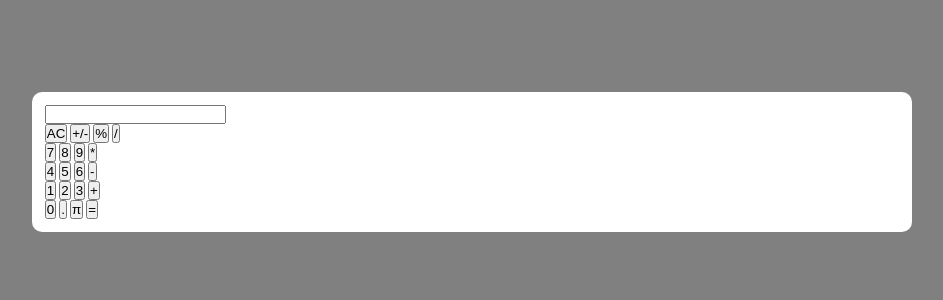
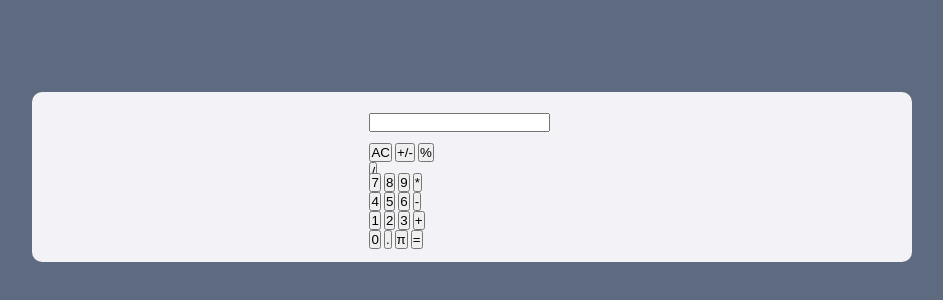
Before and after one commit to Ruben-JR/Calculadora, a plain HTML site: page index.html in a window 1280 px wide. Shown: the part 108-408 px from the top of the page, without its empty margins (168-1111 px from the left). Drawn offline with Linux system fonts and the light colour scheme.

Commit message:
Adding css style for calculator

```diff
--- a/css/index.css
+++ b/css/index.css
@@ -6,19 +6,45 @@
 body{
        font-size: 12px;
        font-family: 'Times New Roman', Times, serif;
-       background-color: grey;
+       background-color: #5e6a7f;
 }
 
 .container{
        margin: 200px;
-       background-color: white;
+       background-color: #f3f2f7;
        padding: 1%;
        border-radius: 10px;
        border-color: black;
 }
 
-.container-01{
-       margin-top: 5%;
-       margin-left: 5%;
+.container-1{
+       height: 30px;
+       width: 60px;
+       margin-top: 1%;
+       margin-left: 38%;
+       border: none;
+}
 
+.container-2_1{
+       height: 30px;
+       width: 70px;
+       margin-left: 38%;
+       /*position: relative;
+       display: inline;*/
 }
+
+.container-2_2{
+       margin-left: 38%;
+}
+
+.container-2_3{
+       margin-left: 38%;
+}
+
+.container-2_4{
+       margin-left: 38%;
+}
+
+.container-2_5{
+       margin-left: 38%;
+}
--- a/index.html
+++ b/index.html
@@ -12,41 +12,41 @@
 <body>
        <div class="container" id="master">
               <!--Input para receber os numeros-->
-              <div class="container-0.1" id="input">
+              <div class="container-1" id="input">
                      <input type="text" id="campo">
               </div>
 
               <!--Numeros e sinais-->
-              <div class="container-0.2" id="output">
-                     <div class="container-2.1">
+              <div class="container-2" id="output">
+                     <div class="container-2_1">
                             <button type="button" id="clear">AC</button>
                             <button type="button" id="more/less">+/-</button>
                             <button type="button" id="percent">%</button>
                             <button type="button" id="division">/</button>
                      </div>
 
-                     <div class="container-21">
+                     <div class="container-2_2">
                             <button type="button" id="sete">7</button>
                             <button type="button" id="oito">8</button>
                             <button type="button" id="nove">9</button>
                             <button type="button" id="delete">*</button>
                      </div>
 
-                     <div class="container-2.2">
+                     <div class="container-2_3">
                             <button type="button" id="quatro">4</button>
                             <button type="button" id="cinco">5</button>
                             <button type="button" id="seis">6</button>
                             <button type="button" id="multiplicacao">-</button>
                      </div>
 
-                     <div class="container-2.3">
+                     <div class="container-2_4">
                             <button type="button" id="um">1</button>
                             <button type="button" id="dois">2</button>
                             <button type="button" id="tres">3</button>
                             <button type="button" id="mais">+</button>
                      </div>
 
-                     <div class="container-2.4">
+                     <div class="container-2_5">
                             <button type="button" id="zero">0</button>
                             <button type="button" id="ponto">.</button>
                             <button type="button" id="pi">π</button>
```
